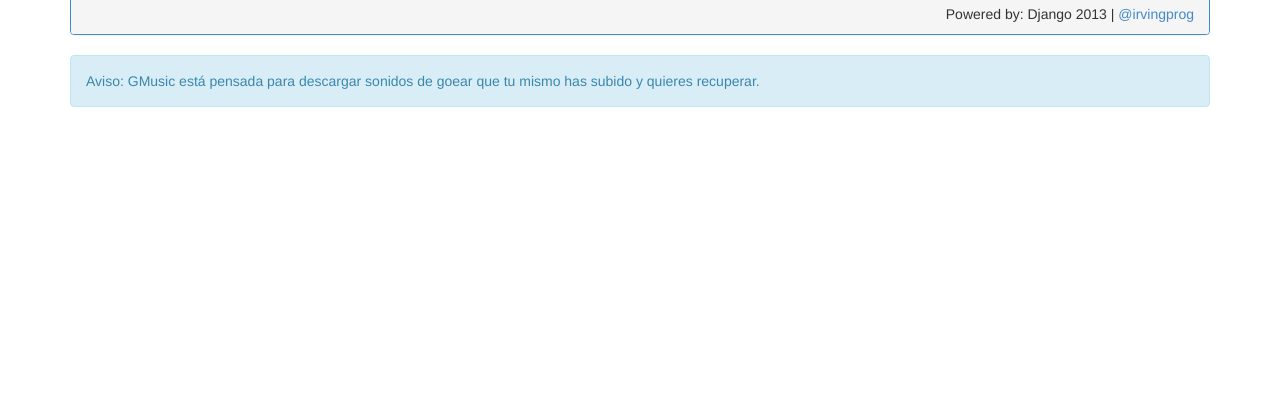
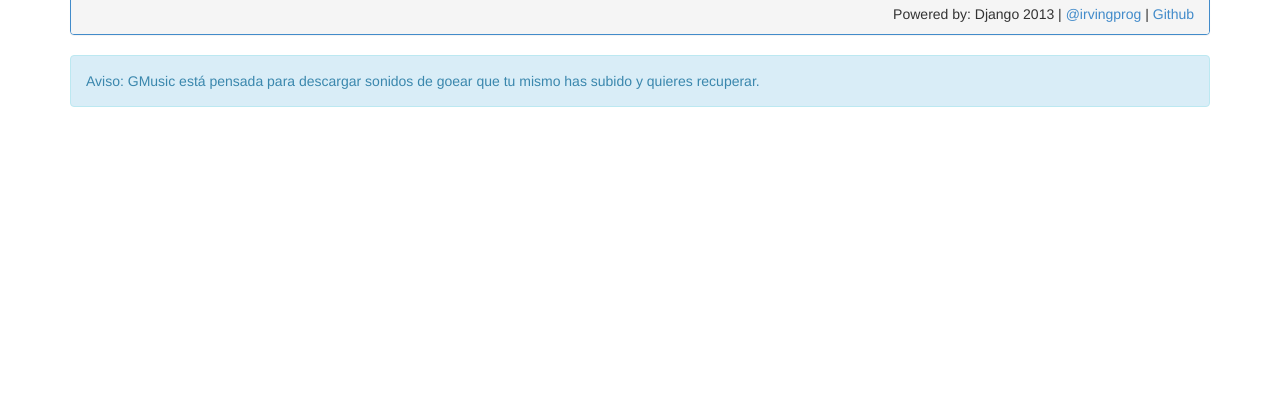
Before and after one commit to Klozz/gmusic, a Django app: page / in a window 1280 px wide. Shown: the part 321-741 px from the top of the page. Run offline with Django 3.2, Linux system fonts and the light colour scheme; parts of the project's set-up code (start-up, migrations or seed data) failed here and were passed over; some libraries are stand-ins or nearby versions.

Commit message:
Add badge forkme github

```diff
--- a/downloader/templates/home.html
+++ b/downloader/templates/home.html
@@ -14,6 +14,9 @@
     <![endif]-->
 </head>
 <body>
+	<!-- Github badge forkme -->
+	<a href="https://github.com/irvingprog/gmusic"><img style="position: absolute; top: 0; right: 0; border: 0;" src="https://s3.amazonaws.com/github/ribbons/forkme_right_darkblue_121621.png" alt="Fork me on GitHub"></a>
+	<!-- End Github badge forkme -->
 	<div class="container">
 			<h1>GMusic <span class="glyphicon glyphicon-music"></span></h1>
 			<br>
@@ -47,7 +50,7 @@
 
 			</tbody>
 		</table>
-			<footer style="text-align: right;" class="panel-footer">Powered by: Django 2013 | <a target="blank_" href="http://github.com/irvingprog">@irvingprog</a></footer>
+			<footer style="text-align: right;" class="panel-footer">Powered by: Django 2013 | <a target="blank_" href="http://github.com/irvingprog">@irvingprog</a> | <a href="https://github.com/irvingprog/gmusic">Github</a></footer>
 		</div>
 		<p class="alert alert-info">Aviso: GMusic está pensada para descargar sonidos de goear que tu mismo has subido y quieres recuperar.</p>
 	</div>
```
Also changed, not shown: 1 other file.
